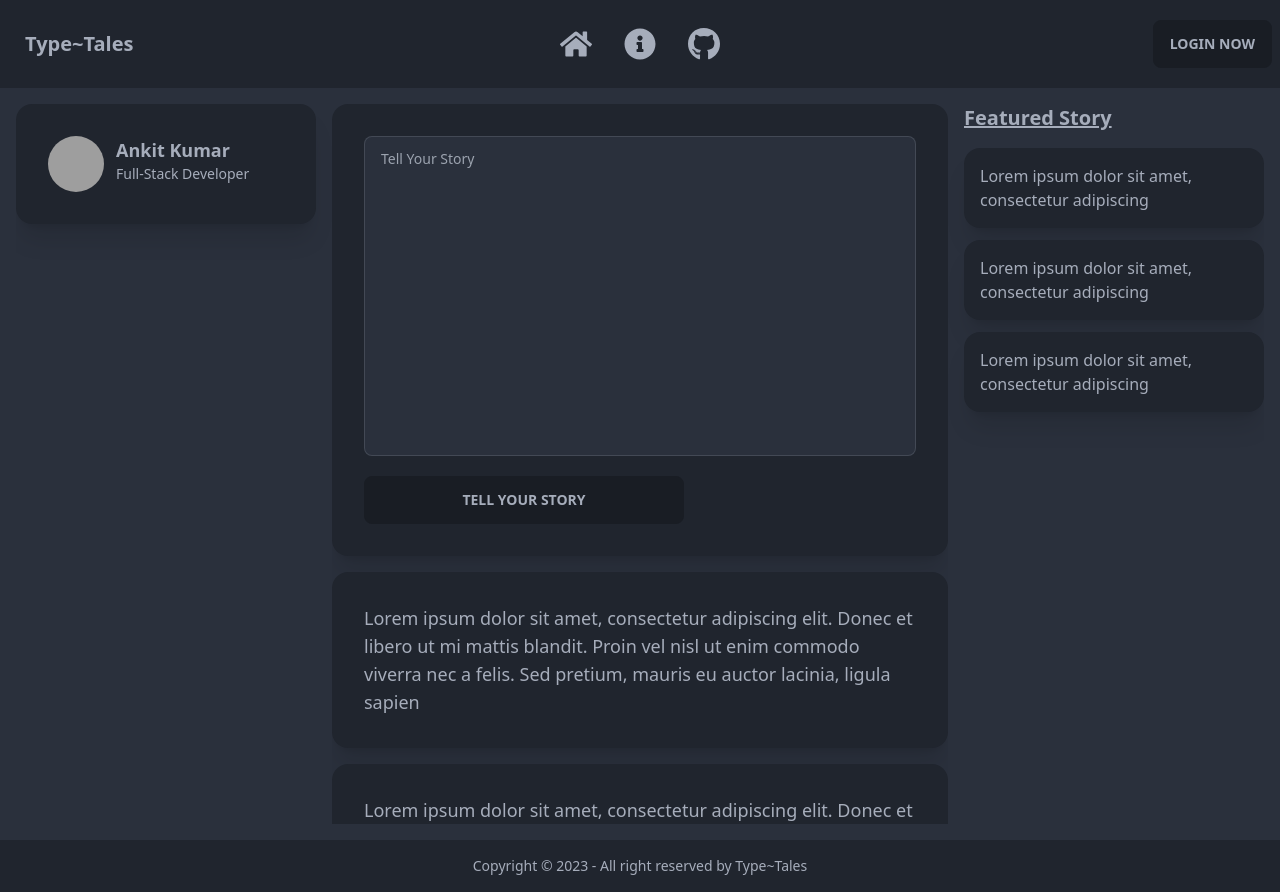
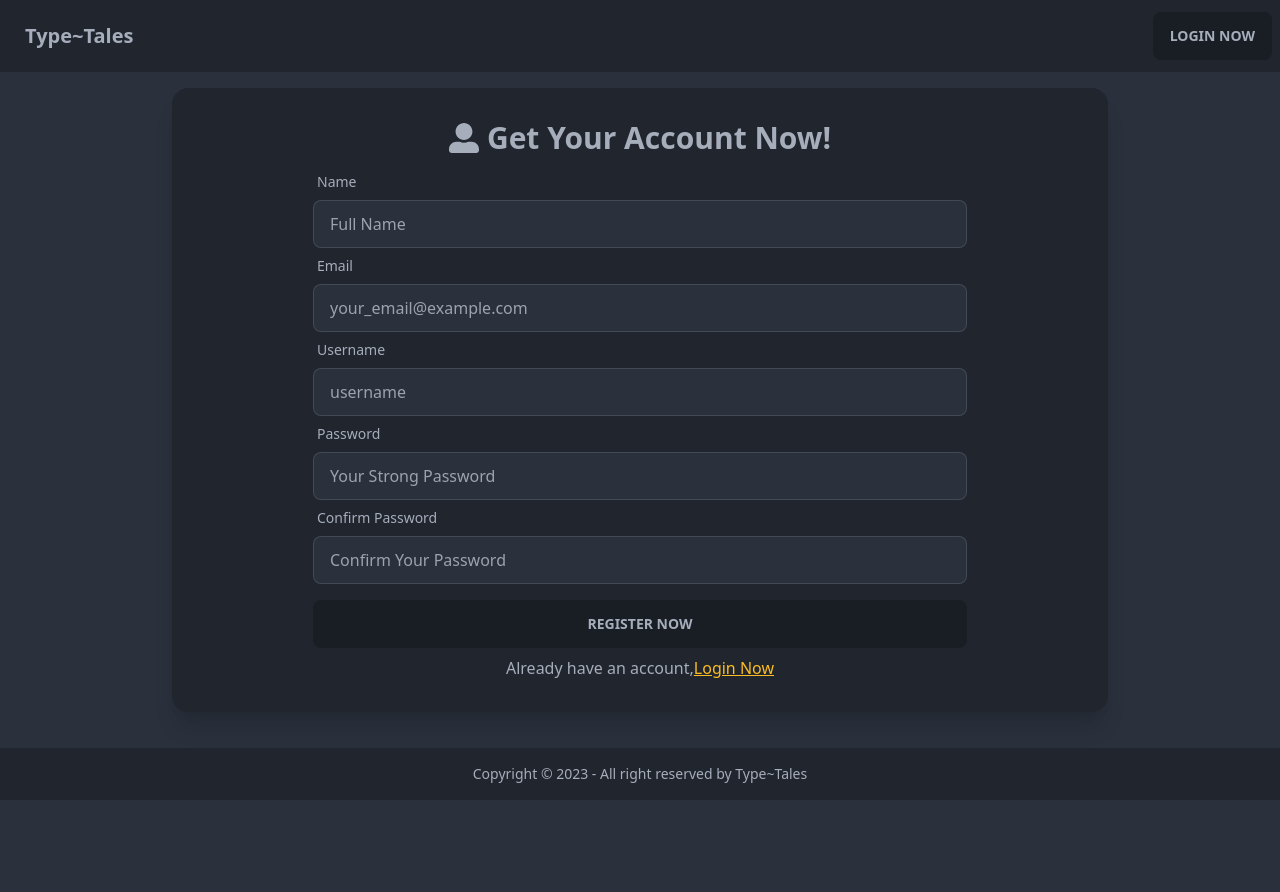
Before and after one commit to ankitdevelops/type-tales, a React (Create React App) app in the folder frontend/: page /register in a window 1280 px wide. After the commit the page ends 800 px from the top, so only its background shows below. Built offline with nearby package versions, Linux system fonts and the light colour scheme; grey boxes are pictures that could not be loaded.

Commit message:
register and login page

```diff
--- a/frontend/package.json
+++ b/frontend/package.json
@@ -10,6 +10,7 @@
     "react": "^18.2.0",
     "react-dom": "^18.2.0",
     "react-icons": "^4.8.0",
+    "react-router-dom": "^6.11.0",
     "react-scripts": "5.0.1",
     "web-vitals": "^2.1.4"
   },
--- a/frontend/src/App.js
+++ b/frontend/src/App.js
@@ -1,7 +1,25 @@
 import HomePage from "./pages/HomePage";
 import "./App.css";
+import { BrowserRouter, Routes, Route } from "react-router-dom";
+import LoginPage from "./pages/LoginPage";
+import Navbar from "./components/Navbar";
+import Footer from "./components/Footer";
+import RegisterPage from "./pages/RegisterPage";
+
 function App() {
-  return <HomePage />;
+  return (
+    <>
+      <BrowserRouter>
+        <Navbar />
+        <Routes>
+          <Route path="/" element={<HomePage />} />
+          <Route path="/login" element={<LoginPage />} />
+          <Route path="/register" element={<RegisterPage />} />
+        </Routes>
+        <Footer />
+      </BrowserRouter>
+    </>
+  );
 }
 
 export default App;
--- /dev/null
+++ b/frontend/src/components/FloatingMenu.jsx
@@ -0,0 +1,66 @@
+import React from "react";
+
+const FloatingMenu = () => {
+  return (
+    <div className="absolute bottom-20 left-5">
+      <ul className="menu menu-horizontal bg-base-100 rounded-box">
+        <li>
+          <a>
+            <svg
+              xmlns="http://www.w3.org/2000/svg"
+              className="h-5 w-5"
+              fill="none"
+              viewBox="0 0 24 24"
+              stroke="currentColor"
+            >
+              <path
+                strokeLinecap="round"
+                strokeLinejoin="round"
+                strokeWidth="2"
+                d="M3 12l2-2m0 0l7-7 7 7M5 10v10a1 1 0 001 1h3m10-11l2 2m-2-2v10a1 1 0 01-1 1h-3m-6 0a1 1 0 001-1v-4a1 1 0 011-1h2a1 1 0 011 1v4a1 1 0 001 1m-6 0h6"
+              />
+            </svg>
+          </a>
+        </li>
+        <li>
+          <a>
+            <svg
+              xmlns="http://www.w3.org/2000/svg"
+              className="h-5 w-5"
+              fill="none"
+              viewBox="0 0 24 24"
+              stroke="currentColor"
+            >
+              <path
+                strokeLinecap="round"
+                strokeLinejoin="round"
+                strokeWidth="2"
+                d="M13 16h-1v-4h-1m1-4h.01M21 12a9 9 0 11-18 0 9 9 0 0118 0z"
+              />
+            </svg>
+          </a>
+        </li>
+        <li>
+          <a>
+            <svg
+              xmlns="http://www.w3.org/2000/svg"
+              className="h-5 w-5"
+              fill="none"
+              viewBox="0 0 24 24"
+              stroke="currentColor"
+            >
+              <path
+                strokeLinecap="round"
+                strokeLinejoin="round"
+                strokeWidth="2"
+                d="M9 19v-6a2 2 0 00-2-2H5a2 2 0 00-2 2v6a2 2 0 002 2h2a2 2 0 002-2zm0 0V9a2 2 0 012-2h2a2 2 0 012 2v10m-6 0a2 2 0 002 2h2a2 2 0 002-2m0 0V5a2 2 0 012-2h2a2 2 0 012 2v14a2 2 0 01-2 2h-2a2 2 0 01-2-2z"
+              />
+            </svg>
+          </a>
+        </li>
+      </ul>
+    </div>
+  );
+};
+
+export default FloatingMenu;
--- a/frontend/src/components/Footer.jsx
+++ b/frontend/src/components/Footer.jsx
@@ -2,7 +2,7 @@ import React from "react";
 
 const Footer = () => {
   return (
-    <footer className="footer footer-center p-4 bg-base-300 text-base-content">
+    <footer className="footer footer-center p-4 bg-base-300 text-base-content absolute bottom-0  ">
       <div>
         <p>Copyright © 2023 - All right reserved by Type~Tales</p>
       </div>
--- a/frontend/src/components/Navbar.jsx
+++ b/frontend/src/components/Navbar.jsx
@@ -1,16 +1,17 @@
 import React, { useState } from "react";
 import { FaHome, FaInfoCircle, FaGithub } from "react-icons/fa";
+import { Link } from "react-router-dom";
 const Navbar = () => {
-  const [isAuthenticated, setIsAuthenticated] = useState(true);
+  const [isAuthenticated, setIsAuthenticated] = useState(false);
   return (
     <div className="bg-base-300">
       <div className="navbar container mx-auto  py-3">
         <div className="navbar-start">
-          <a href="dsf" className="btn btn-ghost normal-case text-xl">
+          <Link to={"/"} className="btn btn-ghost normal-case text-xl">
             Type~Tales
-          </a>
+          </Link>
         </div>
-        <div className="navbar-center hidden lg:flex">
+        {/* <div className="navbar-center hidden lg:flex">
           <ul className="menu menu-horizontal px-1">
             <li>
               <FaHome size={64} />
@@ -22,20 +23,38 @@ const Navbar = () => {
               <FaGithub size={64} />
             </li>
           </ul>
-        </div>
+        </div> */}
         <div className="navbar-end ">
           {isAuthenticated ? (
-            <a href="dfd" className="btn">
+            <div className="form-control">
+              <div className="input-group">
+                <input
+                  type="text"
+                  placeholder="Search People"
+                  className="input input-bordered"
+                />
+                <button className="btn btn-square">
+                  <svg
+                    xmlns="http://www.w3.org/2000/svg"
+                    className="h-6 w-6"
+                    fill="none"
+                    viewBox="0 0 24 24"
+                    stroke="currentColor"
+                  >
+                    <path
+                      strokeLinecap="round"
+                      strokeLinejoin="round"
+                      strokeWidth="2"
+                      d="M21 21l-6-6m2-5a7 7 0 11-14 0 7 7 0 0114 0z"
+                    />
+                  </svg>
+                </button>
+              </div>
+            </div>
+          ) : (
+            <Link to={"/login"} className="btn">
               Login Now
-            </a>
-          ) : (
-            <div className="form-control w-80">
-              <input
-                type="text"
-                placeholder="Search People"
-                className="input input-bordered"
-              />
-            </div>
+            </Link>
           )}
         </div>
       </div>
--- a/frontend/src/components/StoryForm.jsx
+++ b/frontend/src/components/StoryForm.jsx
@@ -1,16 +1,36 @@
-import React from "react";
+import React, { useState } from "react";
 
 const StoryForm = () => {
+  const [content, setState] = useState("");
+  const length = content.length;
+  const lengthPercent = Math.ceil((content.length / 500) * 100);
+
   return (
     <div className="card w-full bg-base-300 shadow-xl ">
       <div className="card-body">
         <textarea
           placeholder="Tell Your Story"
-          className="textarea textarea-bordered  w-full h-80 resize-none"
+          className="textarea textarea-bordered  w-full h-60 text-lg resize-none"
+          value={content}
+          onChange={(e) => setState(e.target.value)}
         ></textarea>
-        <button className="btn max-w-xs float-right mt-3">
-          Tell Your Story
-        </button>
+        <div>
+          <button className="btn max-w-xs float-right mt-3">
+            Tell Your Story
+          </button>
+          {length >= 1 && (
+            <div
+              className={
+                length <= 500
+                  ? "radial-progress text-primary  mt-3 float-right me-4"
+                  : "radial-progress text-red-700  mt-3 float-right me-4"
+              }
+              style={{ "--value": lengthPercent, "--size": "3rem" }}
+            >
+              {length <= 500 ? length : 500 - length}
+            </div>
+          )}
+        </div>
       </div>
     </div>
   );
--- a/frontend/src/pages/HomePage.jsx
+++ b/frontend/src/pages/HomePage.jsx
@@ -4,19 +4,20 @@ import MiddlePanel from "../components/MiddlePanel";
 import RightPanel from "../components/RightPanel";
 import Navbar from "../components/Navbar";
 import Footer from "../components/Footer";
+import { FaBars } from "react-icons/fa";
+import FloatingMenu from "../components/FloatingMenu";
 
 const HomePage = () => {
   return (
     <>
-      <Navbar />
       <div className="container mx-auto px-4 my-4 ">
-        <div className="grid md:grid-cols-12 gap-4 mx-auto h-[90vh] overflow-hidden">
+        <div className="grid md:grid-cols-12 gap-4 mx-auto h-[87vh] overflow-hidden">
           <LeftPanel />
           <MiddlePanel />
           <RightPanel />
         </div>
+        <FloatingMenu />
       </div>
-      <Footer />
     </>
   );
 };
--- /dev/null
+++ b/frontend/src/pages/LoginPage.jsx
@@ -0,0 +1,55 @@
+import React from "react";
+import { FaUserAlt } from "react-icons/fa";
+import { Link } from "react-router-dom";
+const LoginPage = () => {
+  return (
+    <div className="container mx-auto px-4 my-4 ">
+      <div className="card ">
+        <div className="card w-full md:w-3/4 bg-base-300 shadow-xl mx-auto">
+          <div className="card-body ">
+            <h2 className="card-title flex justify-center text-3xl">
+              <FaUserAlt />
+              Welcome Back!
+            </h2>
+            <form action="">
+              <div className="form-control mx-auto md-full md:w-3/4">
+                <label className="label">
+                  <span className="label-text">Email</span>
+                </label>
+                <input
+                  type="text"
+                  placeholder="your_email@example.com"
+                  className="input input-bordered mx-auto w-full"
+                />
+              </div>
+              <div className="form-control mx-auto md-full md:w-3/4">
+                <label className="label">
+                  <span className="label-text">Password</span>
+                </label>
+                <input
+                  type="password"
+                  placeholder="Your Strong Password"
+                  className="input input-bordered mx-auto w-full"
+                />
+              </div>
+              <div className="form-control mx-auto md-full md:w-3/4 mt-4">
+                <button className="btn  w-full" type="submit">
+                  Login Now
+                </button>
+              </div>
+
+              <p className="mt-2 text-center">
+                Don't have an account,
+                <Link to="/register" className="link link-warning">
+                  Create One
+                </Link>
+              </p>
+            </form>
+          </div>
+        </div>
+      </div>
+    </div>
+  );
+};
+
+export default LoginPage;
--- /dev/null
+++ b/frontend/src/pages/RegisterPage.jsx
@@ -0,0 +1,87 @@
+import React from "react";
+import { Link } from "react-router-dom";
+import { FaUserAlt } from "react-icons/fa";
+
+const RegisterPage = () => {
+  return (
+    <div className="container mx-auto px-4 my-4 ">
+      <div className="card ">
+        <div className="card w-full md:w-3/4 bg-base-300 shadow-xl mx-auto">
+          <div className="card-body ">
+            <h2 className="card-title flex justify-center text-3xl">
+              <FaUserAlt />
+              Get Your Account Now!
+            </h2>
+            <form action="">
+              <div className="form-control mx-auto md-full md:w-3/4">
+                <label className="label">
+                  <span className="label-text">Name</span>
+                </label>
+                <input
+                  type="text"
+                  placeholder="Full Name"
+                  className="input input-bordered mx-auto w-full"
+                />
+              </div>
+              <div className="form-control mx-auto md-full md:w-3/4">
+                <label className="label">
+                  <span className="label-text">Email</span>
+                </label>
+                <input
+                  type="text"
+                  placeholder="your_email@example.com"
+                  className="input input-bordered mx-auto w-full"
+                />
+              </div>
+              <div className="form-control mx-auto md-full md:w-3/4">
+                <label className="label">
+                  <span className="label-text">Username</span>
+                </label>
+                <input
+                  type="text"
+                  placeholder="username"
+                  className="input input-bordered mx-auto w-full"
+                />
+              </div>
+
+              <div className="form-control mx-auto md-full md:w-3/4">
+                <label className="label">
+                  <span className="label-text">Password</span>
+                </label>
+                <input
+                  type="password"
+                  placeholder="Your Strong Password"
+                  className="input input-bordered mx-auto w-full"
+                />
+              </div>
+              <div className="form-control mx-auto md-full md:w-3/4">
+                <label className="label">
+                  <span className="label-text">Confirm Password</span>
+                </label>
+                <input
+                  type="password"
+                  placeholder="Confirm Your Password"
+                  className="input input-bordered mx-auto w-full"
+                />
+              </div>
+              <div className="form-control mx-auto md-full md:w-3/4 mt-4">
+                <button className="btn  w-full" type="submit">
+                  Register Now
+                </button>
+              </div>
+
+              <p className="mt-2 text-center">
+                Already have an account,
+                <Link to="/login" className="link link-warning">
+                  Login Now
+                </Link>
+              </p>
+            </form>
+          </div>
+        </div>
+      </div>
+    </div>
+  );
+};
+
+export default RegisterPage;
```
Also changed, not shown: 1 other file (tests, documents, lock files or other folders).
